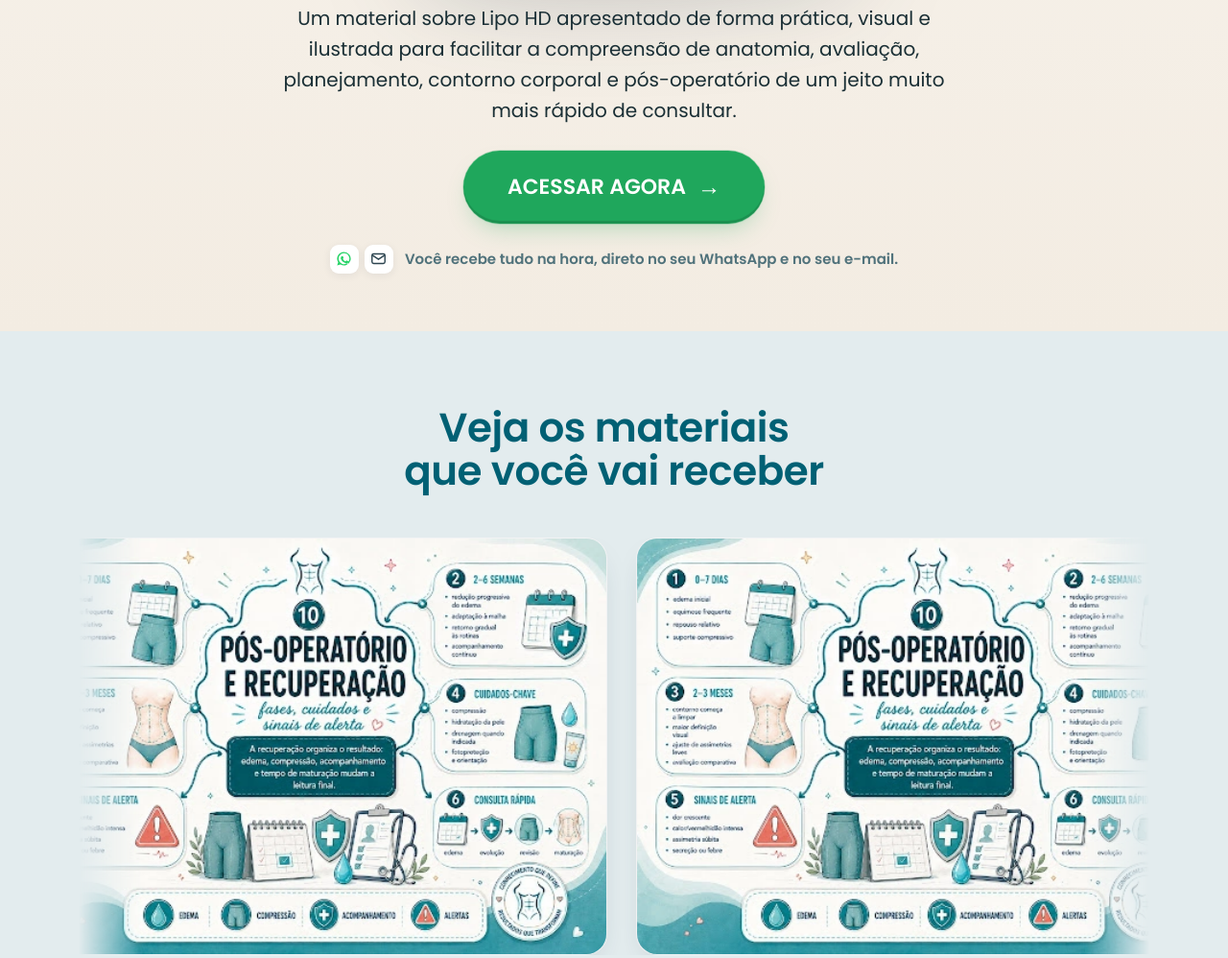
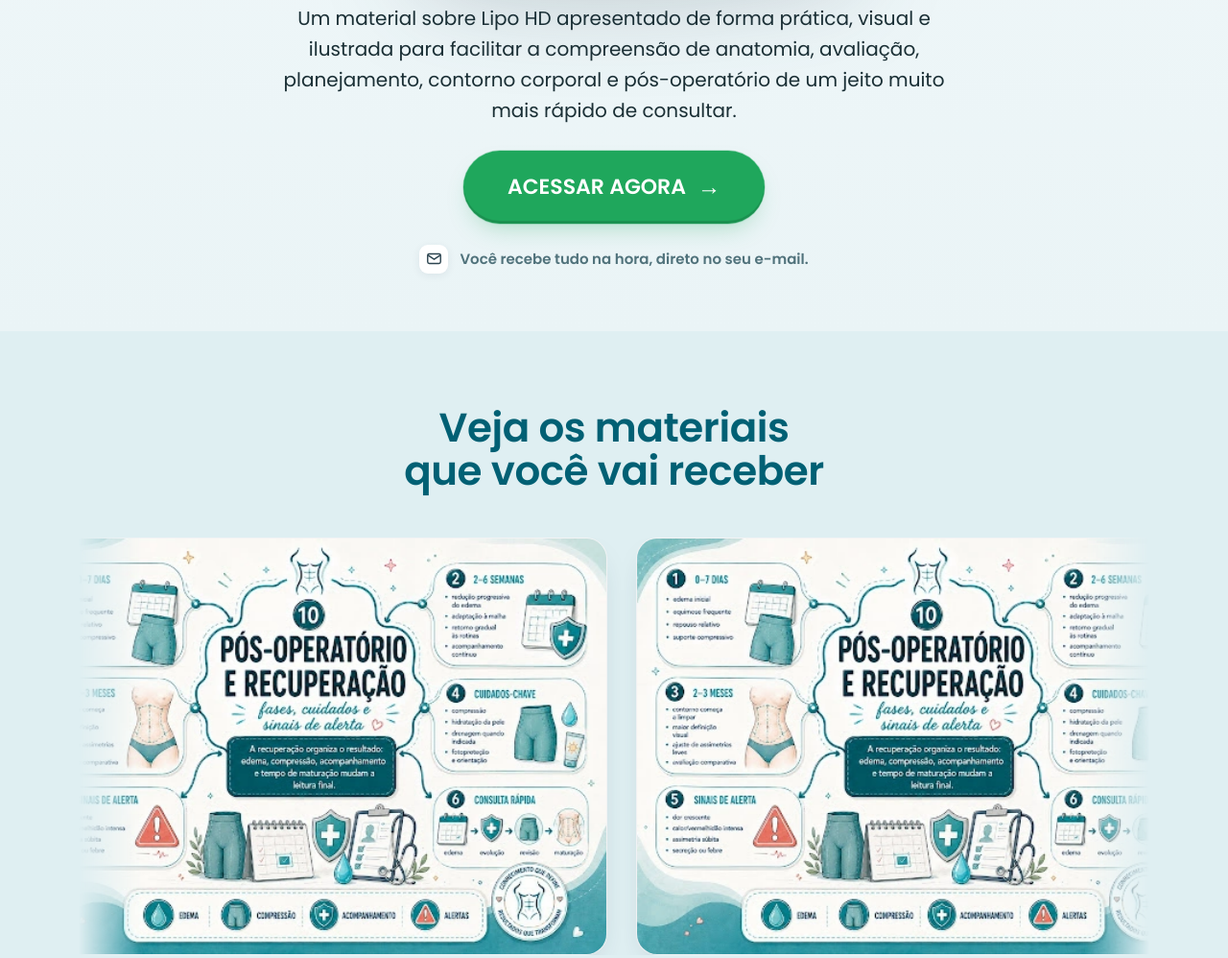
Before and after one commit to whinginh0/lipohd, a website: page index.html in a window 1280 px wide. Shown: the part 908-1906 px from the top of the page at 96% size. Drawn offline with Linux system fonts and the light colour scheme.

Commit message:
style: change surface colors to light cyan and remove whatsapp icon from delivery badge

```diff
--- a/assets/css/style.css
+++ b/assets/css/style.css
@@ -14,11 +14,11 @@
 
 :root {
   /* surfaces */
-  --cream: #F3ECE2;
-  --cream-2: #E3ECEE;
+  --cream: #EAF4F6;
+  --cream-2: #DFEFF2;
   --cream-3: #61A8B0;
   --paper: #FFFFFF;
-  --paper-soft: #FAF7F2;
+  --paper-soft: #F5FAFC;
 
   /* ink */
   --navy: #016074;
--- a/index.html
+++ b/index.html
@@ -32,7 +32,7 @@
   <!-- End Meta Pixel Code -->
 
   <!-- CSS Principal -->
-  <link rel="stylesheet" href="assets/css/style.css?v=1.8">
+  <link rel="stylesheet" href="assets/css/style.css?v=1.9">
 </head>
 
 <body>
@@ -62,18 +62,13 @@
 
         <div class="delivery">
           <span class="ico">
-            <span><svg viewBox="0 0 24 24" fill="#25D366">
-                <path
-                  d="M12 2a10 10 0 0 0-8.5 15.2L2 22l4.9-1.4A10 10 0 1 0 12 2zm0 2a8 8 0 0 1 6.3 12.9l.6 3-3-.8A8 8 0 1 1 12 4zm-3 4.5c-.2 0-.5 0-.7.4-.3.4-.9 1-.9 2.3s1 2.7 1.1 2.9c.1.2 1.9 3 4.7 4 .7.3 1.2.5 1.6.6.7.2 1.3.2 1.8.1.6-.1 1.7-.7 1.9-1.4.2-.7.2-1.2.2-1.4-.1-.1-.3-.2-.6-.4l-2-.9c-.3-.1-.5-.1-.7.1l-.7.9c-.1.2-.3.2-.5.1-.3-.1-1.2-.4-2.2-1.4-.8-.7-1.4-1.6-1.5-1.9-.2-.3 0-.4.1-.5l.5-.5c.1-.2.2-.3.3-.5.1-.2 0-.4 0-.5l-.9-2.1c-.2-.5-.4-.4-.6-.4z">
-                </path>
-              </svg></span>
             <span><svg viewBox="0 0 24 24" fill="none" stroke="#2D4550" stroke-width="2" stroke-linecap="round"
                 stroke-linejoin="round">
                 <rect x="2.5" y="5" width="19" height="14" rx="2.5"></rect>
                 <path d="M3 7l9 6 9-6"></path>
               </svg></span>
           </span>
-          Você recebe tudo na hora, direto no seu WhatsApp e no seu e-mail.
+          Você recebe tudo na hora, direto no seu e-mail.
         </div>
       </div>
     </div>
```
